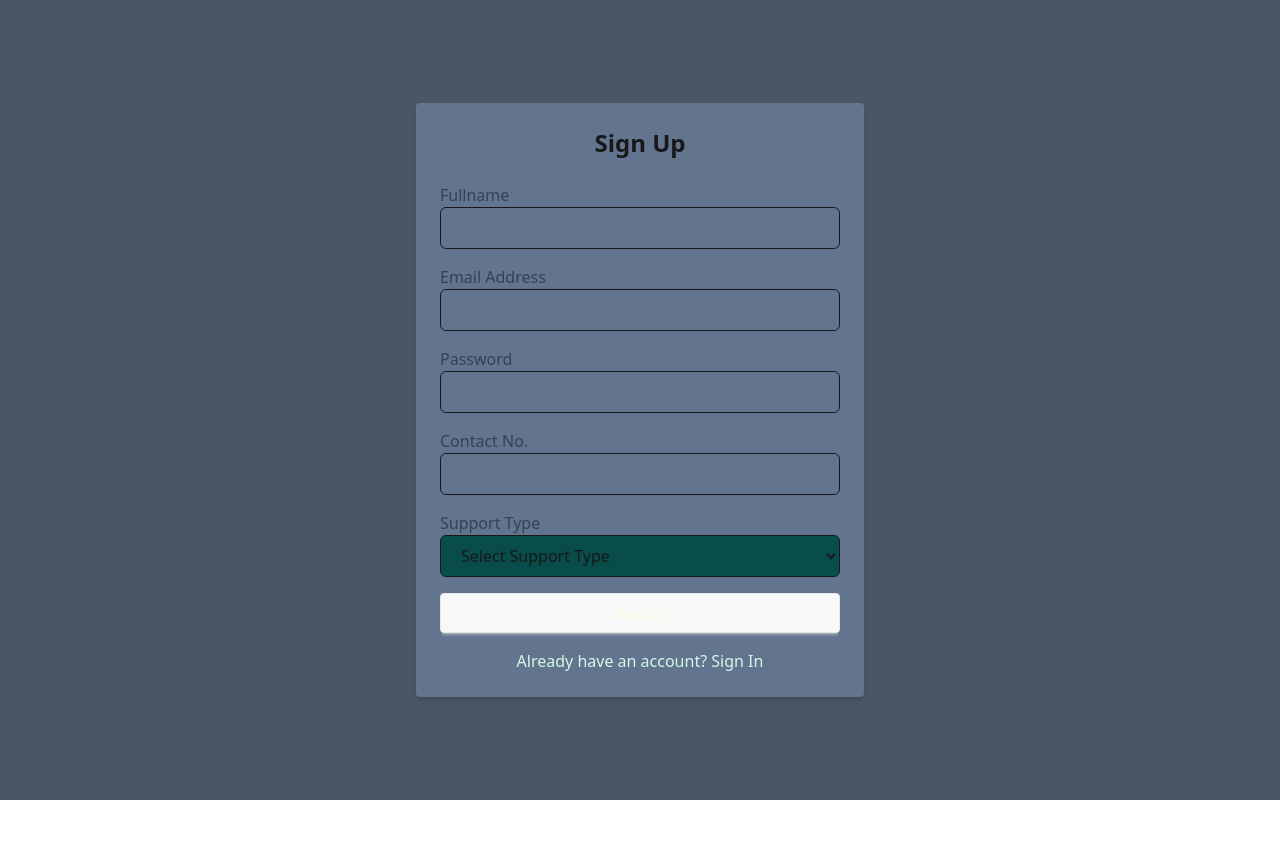
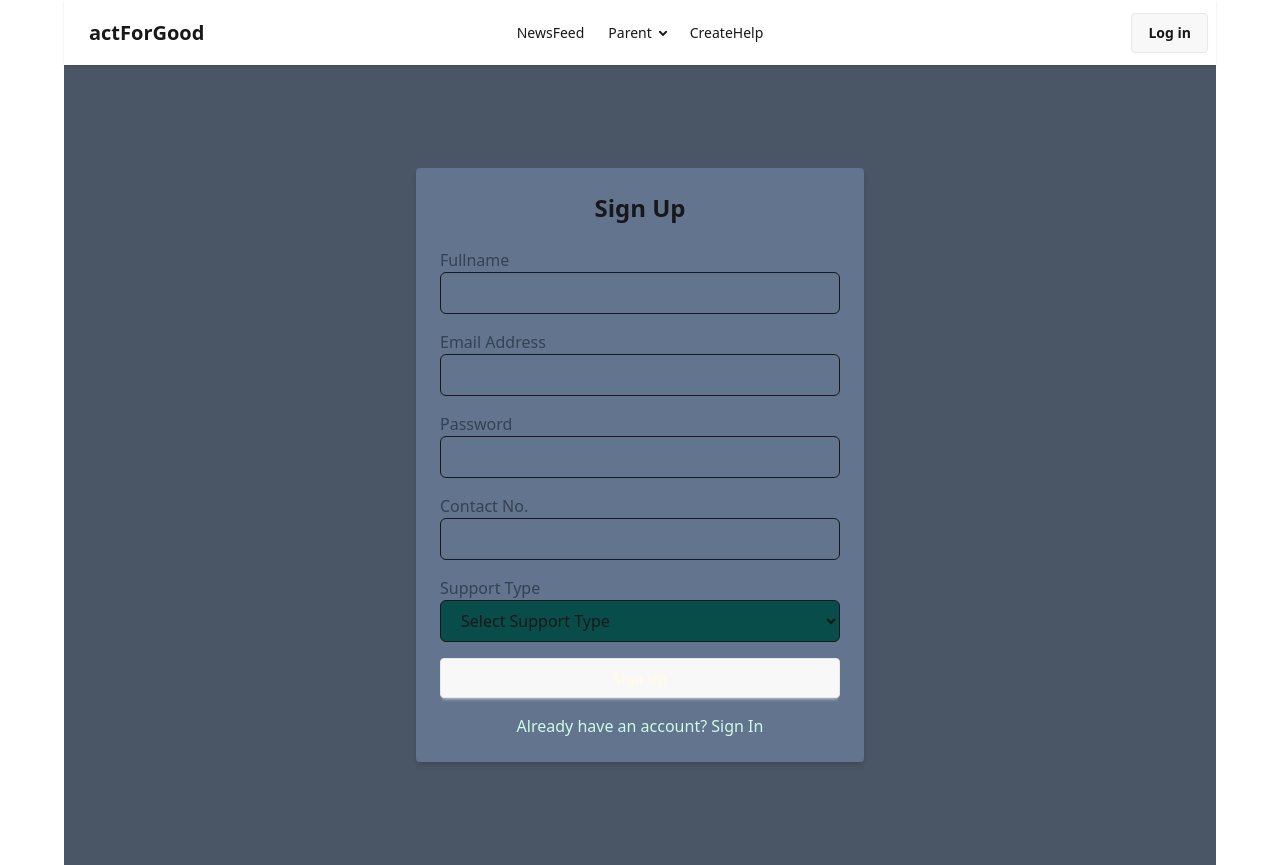
Before and after one commit to A8IK/act-for-good, a React (Vite) app in the folder frontend/: page / in a window 1280 px wide. Before the commit the page ends 800 px from the top, so only its background shows below. Built offline with nearby package versions, Linux system fonts and the light colour scheme.

Commit message:
feat: create Navbar

```diff
--- /dev/null
+++ b/frontend/src/components/Root/Navbar/Navbar.jsx
@@ -0,0 +1,64 @@
+import { useEffect, useState } from 'react';
+import { useNavigate } from "react-router-dom";
+
+const NavBar = () => {
+    const {loggedIn, setLoggedIn} = useState(() => {
+        return localStorage.getItem("loggedIn") === "true";
+    });
+
+    const navigate = useNavigate();
+
+    useEffect(() => {
+        localStorage.setItem("loggedIn", loggedIn);
+    },   [loggedIn]);
+
+    const handleAuth = () => {
+        if(loggedIn){
+            localStorage.removeItem("loggedIn");
+            setLoggedIn(false);
+        }
+
+        navigate('/login');
+    };
+
+    return (
+        <div className="navbar bg-base-100 shadow-sm">
+            <div className="navbar-start">
+                <div className="dropdown">
+                    <div tabIndex={0} role="button" className="btn btn-ghost lg:hidden">
+                        <svg xmlns="http://www.w3.org/2000/svg" className="h-5 w-5" fill="none" viewBox="0 0 24 24" stroke="currentColor"> <path strokeLinecap="round" strokeLinejoin="round" strokeWidth="2" d="M4 6h16M4 12h8m-8 6h16" /> </svg>
+                    </div>
+                    <ul
+                        tabIndex={0}
+                        className="menu menu-sm dropdown-content bg-base-100 rounded-box z-1 mt-3 w-52 p-2 shadow">
+                        <li><a>NewsFeed</a></li>
+                        <li>
+                            <a>Parent</a>
+                        </li>
+                        <li><a>Item 3</a></li>
+                    </ul>
+                </div>
+                <a className="btn btn-ghost text-xl">actForGood</a>
+            </div>
+            <div className="navbar-center hidden lg:flex">
+                <ul className="menu menu-horizontal px-1">
+                    <li><a>NewsFeed</a></li>
+                    <li>
+                        <details>
+                            <summary>Parent</summary>
+                        </details>
+                    </li>
+                    <li><a>CreateHelp</a></li>
+                    {loggedIn && <li><a>Profile</a></li>}
+                </ul>
+            </div>
+            <div className="navbar-end">
+                <button className="btn" onClick={handleAuth}>
+                    {loggedIn ? "Log out" : "Log in"}
+                </button>
+            </div>
+        </div>
+    )
+}
+
+export default NavBar;
--- /dev/null
+++ b/frontend/src/components/Root/Root/Root.jsx
@@ -0,0 +1,14 @@
+import { Outlet } from "react-router-dom";
+import NavBar from "../Navbar/Navbar";
+
+
+const Root = () => {
+    return (
+        <div className="max-w-6xl mx-auto">
+            <NavBar></NavBar>
+            <Outlet></Outlet>
+        </div>
+    );
+};
+
+export default Root;
```
Also changed, not shown: frontend/src/main.jsx (+8 -0 lines).
